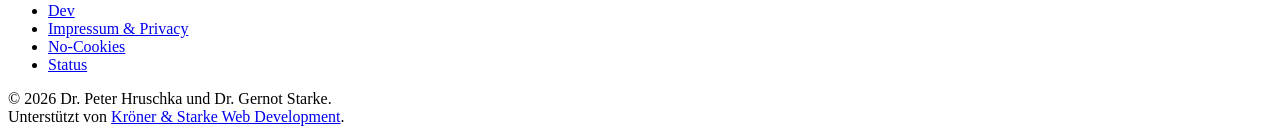
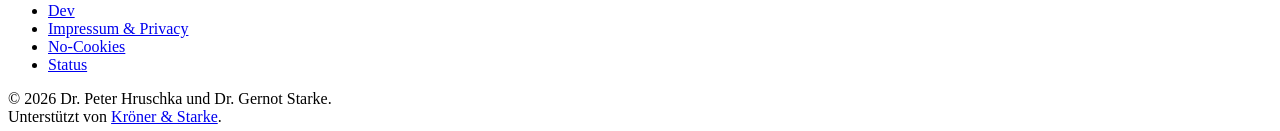
Before and after one commit to arc42/arc42.de-site, a Jekyll site: the page built from _pages/home.md, in a window 1280 px wide and 900 px high, scrolled down 2820 px. Shown: the part 766-897 px from the top of the window. Built offline with Jekyll 4.4.1, drawn with Linux system fonts in a browser that asks for light colours; cached includes are drawn as plain includes.

Commit message:
Migrate KSWD branding to K&S

```diff
--- a/_includes/footer.html
+++ b/_includes/footer.html
@@ -29,5 +29,5 @@
 
 <div class="page__footer-copyright footer-center copyright-size">
   &copy; {{ site.time | date: '%Y' }} Dr. Peter Hruschka und Dr. Gernot Starke. <br class="mobile">
-  Unterstützt von <a target="_blank" rel="noopener noreferrer" href="https://kroener-starke.ch/projekte/">Kröner & Starke Web Development</a>.
+  Unterstützt von <a target="_blank" rel="noopener noreferrer" href="https://kroener-starke.ch/projekte/">Kröner & Starke</a>.
 </div>
```
Also changed, not shown: _pages/imprint-privacy.md (+1 -1 lines).
